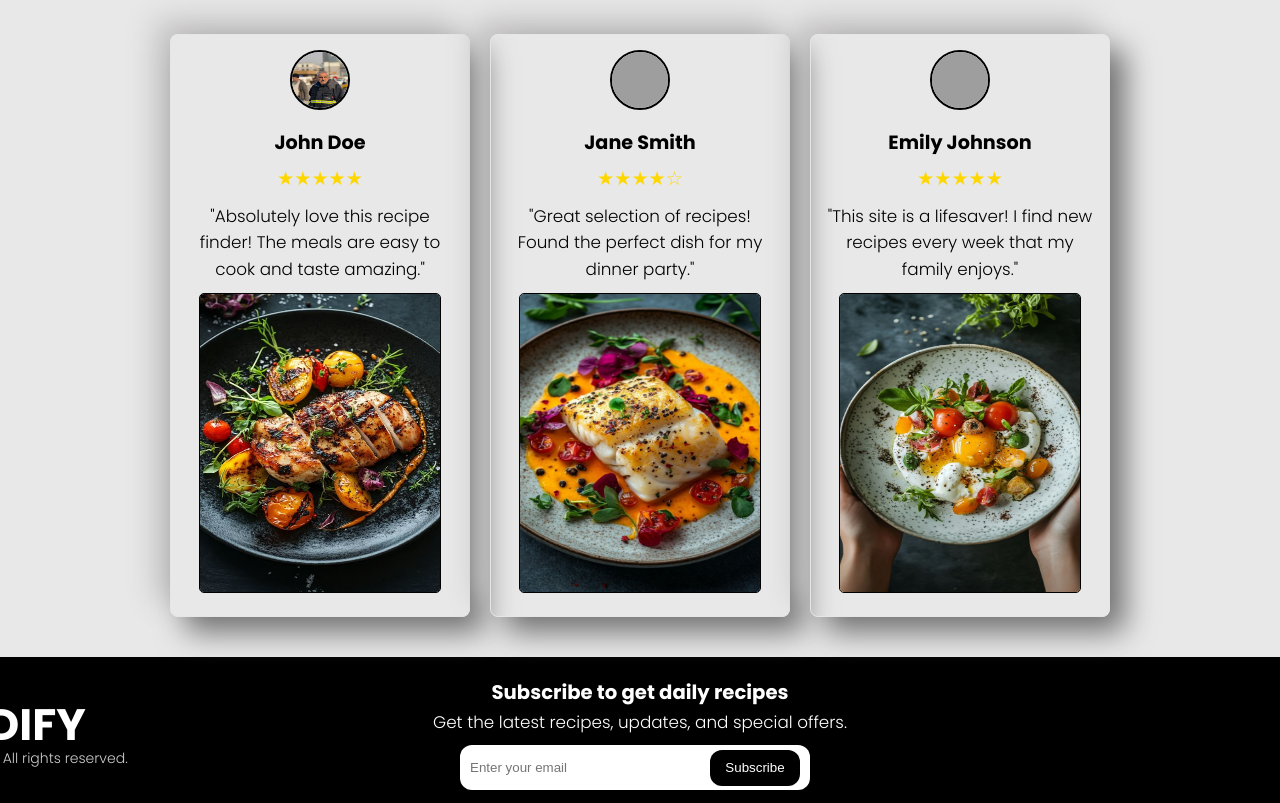
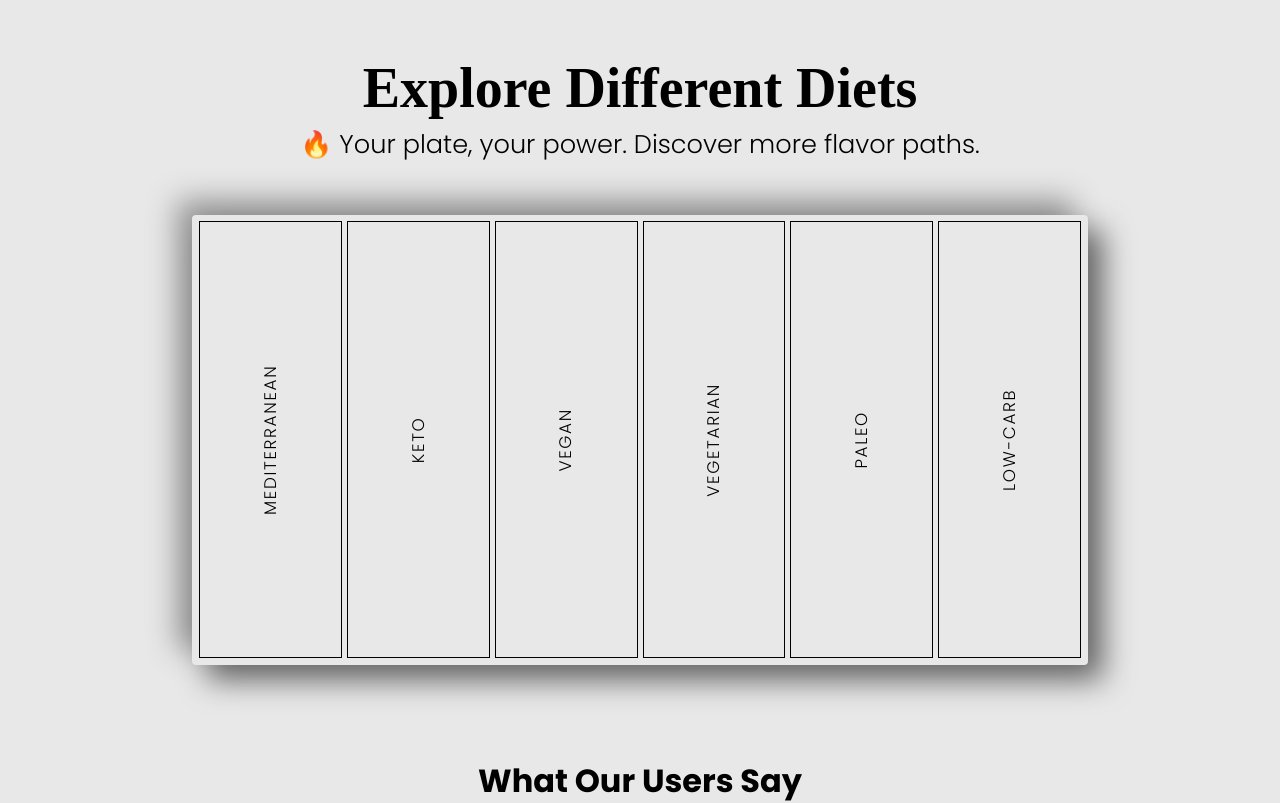
Before and after one commit to GivenLanga/Foodify, a React (Create React App) app: page / in a window 1280 px wide. Shown: the part 1140-1943 px from the top of the page. Built offline with nearby package versions, Linux system fonts and the light colour scheme; no server answers; grey boxes are pictures that could not be loaded; a web font is replaced by a local one.

Commit message:
cleaned up the UI and added a page

```diff
--- a/src/App.js
+++ b/src/App.js
@@ -8,6 +8,7 @@ import Review from "./componets/review-s/Review";
 import Footer from "./componets/footer/Footer";
 import Trending from "./componets/Trending/Trending";
 import SearchMeals from "./componets/pages/search/Search";
+import Diets from "./componets/Diets/Diets";
 /*
 
 ";
@@ -29,6 +30,7 @@ function App() {
                 <Banner />
                 <Slogan />
                 <Trending />
+                <Diets />
                 <Review />
                 <Footer />
               </>
--- /dev/null
+++ b/src/componets/Diets/Diets.css
@@ -0,0 +1,107 @@
+::-webkit-scrollbar {
+  display: none;
+}
+
+.diets {
+  display: flex;
+  flex-direction: column;
+  justify-content: center;
+  align-items: center;
+  margin-bottom: 200px;
+}
+.diets__p {
+  position: relative;
+  font-family: "Poppins";
+  font-size: 1.6rem;
+  color: #000;
+  position: relative;
+  top: 100px;
+  text-align: center;
+}
+.diets__text {
+  font-family: "ICA Rubrik";
+  text-align: center;
+  font-size: 3.5rem;
+  font-weight: bold;
+  color: #000;
+  position: relative;
+  top: 110px;
+}
+
+.diets__p {
+  position: relative;
+}
+.diets > .card {
+  position: relative;
+  top: 150px;
+  width: 70%;
+  height: 450px;
+  border-radius: 4px;
+  background: inherit;
+  display: flex;
+  gap: 5px;
+  padding: 0.4em;
+}
+
+/* Each diet card */
+.card p {
+  position: relative;
+  flex: 1;
+  height: 100%;
+  margin: 0;
+  overflow: hidden;
+  cursor: pointer;
+  background: inherit;
+  border: 1px solid#000000;
+  display: flex;
+  align-items: center;
+  justify-content: center;
+  transition: flex 0.5s;
+}
+
+/* Expand card on hover */
+.card p:hover {
+  flex: 4;
+}
+
+/* Diet name styling */
+.diet-name {
+  min-width: 14em;
+  padding: 0.5em;
+  text-align: center;
+  text-transform: uppercase;
+  color: #000000;
+  letter-spacing: 0.1em;
+  /* initial state for fade-up animation if needed */
+  opacity: 1;
+  transition: opacity 0.3s ease;
+  rotate: -90deg;
+}
+
+/* Description styling for full overlay */
+.description {
+  height: 100%;
+  position: absolute;
+  top: 0;
+  left: 0;
+  right: 0;
+  bottom: 0;
+  padding: 1em;
+  overflow-y: auto;
+  background: #212121; /* Consistent background */
+  color: #fff;
+  font-size: 0.9rem;
+  text-align: center;
+  display: flex;
+  align-items: center;
+  justify-content: center;
+  opacity: 0;
+  transform: translateY(20px);
+  /* Smoother transition: longer duration, shorter delay, and ease-in-out easing */
+  transition: opacity 0.7s ease-in-out 0.2s, transform 0.7s ease-in-out 0.2s;
+}
+
+.card p:hover .description {
+  opacity: 1;
+  transform: translateY(0);
+}
--- /dev/null
+++ b/src/componets/Diets/Diets.js
@@ -0,0 +1,120 @@
+import React, { useState } from "react";
+import "./Diets.css";
+
+const diets = [
+  {
+    name: "Mediterranean",
+    image: "https://example.com/mediterranean.jpg",
+    foods: `✅ Focuses on:
+  - Whole grains, fruits, vegetables
+  - Legumes, nuts, seeds
+  - Olive oil as the main fat
+  - Moderate fish and poultry
+  - Minimal red meat and sugar
+  - Wine in moderation (optional)
+
+  🍽 Example Meals:
+  - Breakfast: Greek yogurt with honey, walnuts, and berries
+  - Lunch: Quinoa salad with cucumbers, tomatoes, feta, olives, and olive oil
+  - Dinner: Grilled salmon, roasted vegetables, and a side of couscous
+  - Snack: Hummus with carrots or a handful of almonds`,
+  },
+  {
+    name: "Keto",
+    image: "https://example.com/mediterranean.jpg",
+    foods: `✅ Focuses on:
+  - High fat, moderate protein, very low carbs
+  - Puts your body in a state of ketosis (burns fat for fuel)
+
+  🍽 Example Meals:
+  - Breakfast: Scrambled eggs with avocado and bacon
+  - Lunch: Chicken Caesar salad (no croutons) with full-fat dressing
+  - Dinner: Grilled steak with garlic butter and sautéed spinach
+  - Snack: Cheese cubes or boiled eggs`,
+  },
+  {
+    name: "Vegan",
+    image: "https://example.com/mediterranean.jpg",
+    foods: `✅ Focuses on:
+  - 100% plant-based; excludes all animal products (meat, dairy, eggs, honey)
+  - Often for ethical, environmental, or health reasons
+
+  🍽 Example Meals:
+  - Breakfast: Oatmeal with almond milk, banana, and chia seeds
+  - Lunch: Lentil soup with whole grain bread
+  - Dinner: Tofu stir-fry with brown rice and vegetables
+  - Snack: Fruit smoothie or trail mix`,
+  },
+  {
+    name: "Vegetarian",
+    image: "https://example.com/mediterranean.jpg",
+    foods: `✅ Focuses on:
+  - No meat or fish, but includes dairy and/or eggs (depending on type)
+  - More flexible than veganism
+
+  🍽 Example Meals:
+  - Breakfast: Omelet with spinach, mushrooms, and cheese
+  - Lunch: Grilled vegetable sandwich with mozzarella
+  - Dinner: Chickpea curry with rice
+  - Snack: Yogurt with granola`,
+  },
+  {
+    name: "Paleo",
+    image: "https://example.com/mediterranean.jpg",
+    foods: `✅ Focuses on:
+  - Foods that might have been eaten during the Paleolithic era
+  - Includes meat, fish, fruits, vegetables, nuts, seeds
+  - Excludes grains, legumes, dairy, processed foods
+
+  🍽 Example Meals:
+  - Breakfast: Eggs cooked in coconut oil with sweet potatoes
+  - Lunch: Lettuce-wrapped turkey burger with avocado
+  - Dinner: Grilled chicken with roasted brussels sprouts and a fruit salad
+  - Snack: Mixed nuts or sliced apples with almond butter`,
+  },
+  {
+    name: "Low-Carb",
+    image: "https://example.com/mediterranean.jpg",
+    foods: `✅ Focuses on:
+
+  - Reducing carbohydrate intake, not necessarily as extreme as keto
+  - Often used for weight loss and managing blood sugar
+
+  🍽 Example Meals:
+  - Breakfast: Cottage cheese with cucumber and cherry tomatoes
+  - Lunch: Tuna salad wrapped in lettuce leaves
+  - Dinner: Baked chicken breast with green beans and mashed cauliflower
+  - Snack: Hard-boiled eggs or celery with peanut butter`,
+  },
+];
+
+function Diets() {
+  const [hovered, setHovered] = useState(null);
+
+  return (
+    <div className="diets">
+      <h2 className="diets__text">Explore Different Diets</h2>
+      <p className="diets__p">
+        🔥 Your plate, your power. Discover more flavor paths.
+      </p>
+
+      <div className="card">
+        {diets.map((diet, index) => (
+          <p
+            key={index}
+            onMouseEnter={() => setHovered(index)}
+            onMouseLeave={() => setHovered(null)}
+          >
+            {hovered === index ? (
+              <span className="description fade-up">{diet.foods}</span>
+            ) : (
+              <span className="diet-name">{diet.name}</span>
+            )}
+          </p>
+        ))}
+      </div>
+    </div>
+  );
+}
+
+export default Diets;
--- a/src/componets/Trending/Trending.css
+++ b/src/componets/Trending/Trending.css
@@ -6,6 +6,15 @@
   display: flex;
   justify-content: center;
   align-items: center;
+}
+
+.trending__p {
+  font-family: "Poppins";
+  font-size: 1.6rem;
+  color: #000;
+  position: relative;
+  bottom: 30px;
+  text-align: center;
 }
 .chef {
   margin-bottom: 40px;
--- a/src/componets/Trending/Trending.js
+++ b/src/componets/Trending/Trending.js
@@ -52,6 +52,7 @@ function Trending() {
     <div className="tranding">
       <div className="tranding__deco">
         <h1 className="tranding__text">Trending Recipes</h1>
+
         <span class="chef">
           <svg
             xmlns="http://www.w3.org/2000/svg"
@@ -66,7 +67,9 @@ function Trending() {
           </svg>
         </span>
       </div>
-
+      <p className="trending__p">
+        Your curiosity writes the trends. Here's what's stealing the spotlight!
+      </p>
       {recipes.length > 0 ? (
         <div className="recipe-cards-container">
           {currentRecipes.map((recipe, index) => (
--- a/src/componets/banner/banner.css
+++ b/src/componets/banner/banner.css
@@ -20,7 +20,7 @@
 }
 
 .banner .page-content h1 {
-  font-family: "ICA Rubrik";
+  font-family: "ICA Rubrik", "poppins";
   font-size: 270px;
   line-height: 1em;
   color: #000000;
--- a/src/componets/footer/footer.css
+++ b/src/componets/footer/footer.css
@@ -5,6 +5,7 @@
   padding: -30px 0;
   text-align: center;
   height: 200px;
+  margin-top: 100px;
 }
 
 /* Footer content container */
--- a/src/componets/review-s/Review.js
+++ b/src/componets/review-s/Review.js
@@ -3,18 +3,18 @@ import "./review.css";
 
 const Review = () => {
   return (
-    <section class="review-section">
+    <section className="review-section">
       <h2>What Our Users Say</h2>
-      <div class="review-container">
-        <div class="review-card">
+      <div className="review-container">
+        <div className="review-card">
           <img
             src="./Assets/pexels-1831380664-29877967.jpg"
             alt=""
-            class="user-img"
+            className="user-img"
           />
-          <div class="review-content">
+          <div className="review-content">
             <h3>John Doe</h3>
-            <div class="rating">★★★★★</div>
+            <div className="rating">★★★★★</div>
             <p>
               "Absolutely love this recipe finder! The meals are easy to cook
               and taste amazing."
@@ -22,20 +22,20 @@ const Review = () => {
             <img
               src="./Assets/8b36edb7e514ed6d00608d8cfe113bbe.jpg"
               alt=""
-              class="review-food"
+              className="review-food"
             />
           </div>
         </div>
 
-        <div class="review-card">
+        <div className="review-card">
           <img
             src="./Assets/pexels-emad-hussien-830139385-27856326.jpg"
             alt=""
-            class="user-img"
+            className="user-img"
           />
-          <div class="review-content">
+          <div className="review-content">
             <h3>Jane Smith</h3>
-            <div class="rating">★★★★☆</div>
+            <div className="rating">★★★★☆</div>
             <p>
               "Great selection of recipes! Found the perfect dish for my dinner
               party."
@@ -43,20 +43,20 @@ const Review = () => {
             <img
               src="./Assets/20 Cod Recipes That Will Make You Say _Holy Fish!_.jpeg"
               alt=""
-              class="review-food"
+              className="review-food"
             />
           </div>
         </div>
 
-        <div class="review-card">
+        <div className="review-card">
           <img
             src="./Assets/pexels-gonzalo-mendiola-95842233-18667111.jpg"
             alt=""
-            class="user-img"
+            className="user-img"
           />
-          <div class="review-content">
+          <div className="review-content">
             <h3>Emily Johnson</h3>
-            <div class="rating">★★★★★</div>
+            <div className="rating">★★★★★</div>
             <p>
               "This site is a lifesaver! I find new recipes every week that my
               family enjoys."
@@ -64,7 +64,7 @@ const Review = () => {
             <img
               src="./Assets/20 Brunch Recipes That Will Make You The Ultimate Weekend Host.jpeg"
               alt=""
-              class="review-food"
+              className="review-food"
             />
           </div>
         </div>
```
